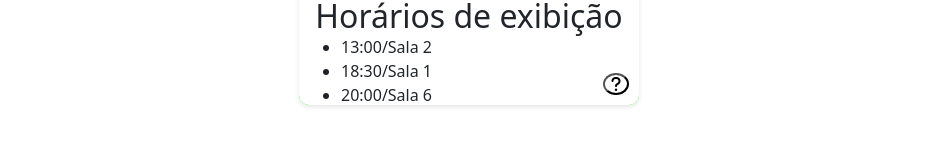
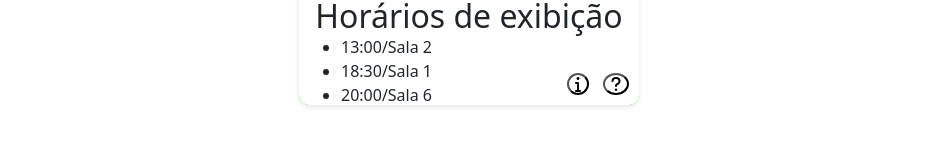
Before and after one commit to 7kkaua/teste-filme, a Vue app in the folder filme-teste/: page / in a window 1280 px wide. Shown: the part 569-714 px from the top of the page, without its empty margins (171-1108 px from the left). Built offline with nearby package versions, Linux system fonts and the light colour scheme.

Commit message:
adição de um botão para informações (pendente de lógica)

```diff
--- a/filme-teste/src/components/HomePage.vue
+++ b/filme-teste/src/components/HomePage.vue
@@ -25,6 +25,7 @@
             </ul>
             </p>
             <button @click="openModal()" class="fas fa-question" id="button1"></button>
+            <button @click="openInfo()" class="fas fa-info" id="button2"></button>
           </div>
         </div>
         <div class="modal" :class="{ 'is-active': showModal }">
@@ -211,6 +212,10 @@ export default {
 
     finishModal() {
       this.displayModal = false;
+    },
+
+    openInfo() {
+
     }
   },
 };
@@ -298,10 +303,25 @@ p {
   margin: 0;
 }
 
+#button2 {
+  background-color: #ffffff;
+  position: absolute;
+  bottom: 10px;
+  right: 50px;
+  justify-content: center;
+  border-radius: 100%;
+  margin: 0;
+}
+
 .fas-question {
   text-align: center;
   position: relative;
 
+}
+
+.fas-info {
+  text-align: center;
+  position: relative;
 }
 
 .card-1,
```
